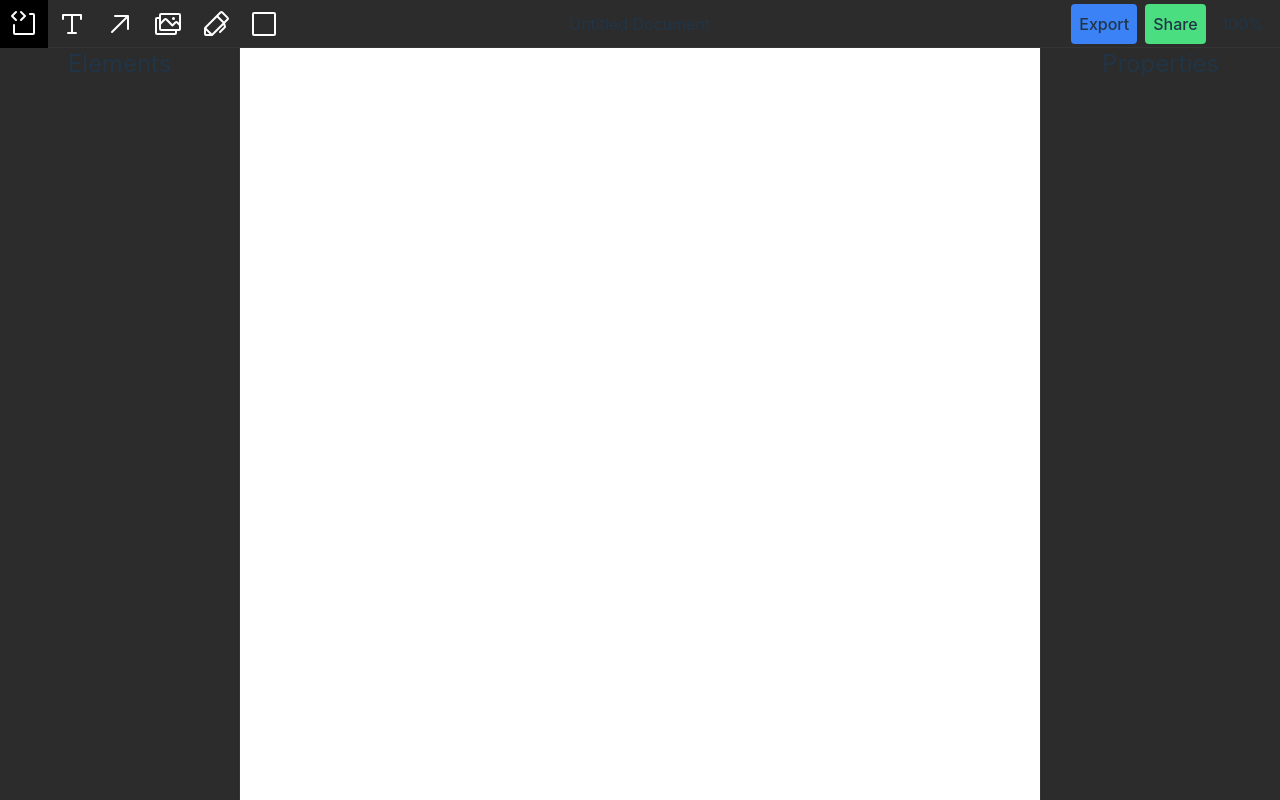
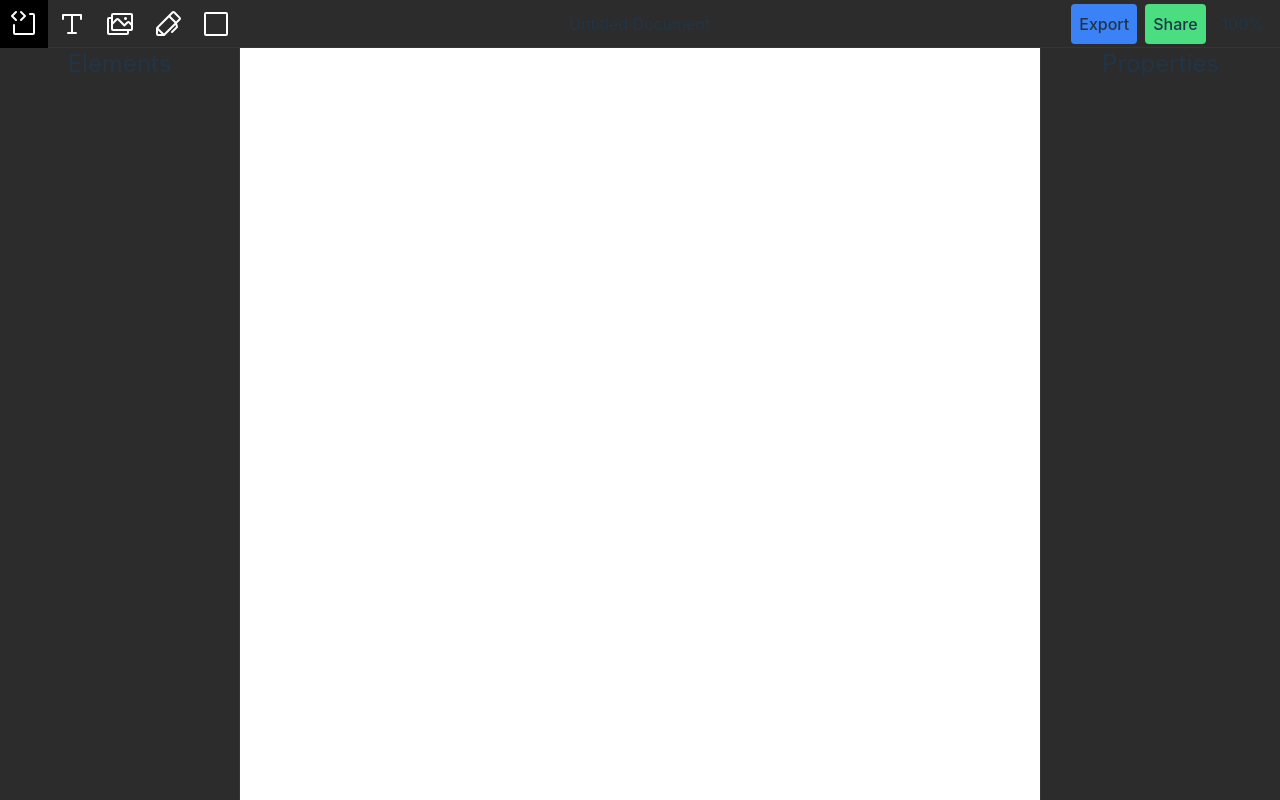
Before and after one commit to nikapadia/SuperSnippets, a React (Vite) app: page / in a window 1280 px wide. Built offline with nearby package versions, Linux system fonts and the light colour scheme.

Commit message:
button change
changed buttons to take input

```diff
--- a/src/components/toolbar/HoverDropdown.tsx
+++ b/src/components/toolbar/HoverDropdown.tsx
@@ -1,12 +1,16 @@
 import React, { useState } from 'react';
-import {ArrowUpRight} from "@phosphor-icons/react"
+import { CodeBlock, TextT, Images, Pen, Square } from "@phosphor-icons/react";
 
 
 
 
-function HoverDropdown() {
+interface HoverDropdownProps {
+    buttonType: string;
+}
+
+function HoverDropdown({ buttonType }: HoverDropdownProps) {
     const [isHovered, setIsHovered] = useState(false);
-
+    if (buttonType == "codeblock") {
         return (
             <div
                 className="dropdown-container"
@@ -14,17 +18,102 @@ function HoverDropdown() {
                 onMouseLeave={() => setIsHovered(false)}
             >
                 <div className="box-content h-8 w-8 p-2 hover:bg-black">
-                <ArrowUpRight width={32} height={32} color="#fff" />
+                    <CodeBlock width={32} height={32} color="#fff" />
                 </div>
                 {isHovered && (
                     <div className="dropdown">
-                    <button className ="dropdown-item">Arrow One</button>
-                    <button className = "dropdown-item">Arrow Two</button>
-                    <button className = "dropdown-item">Arrow Three</button>
+                        <button className="dropdown-item">Arrow One</button>
+                        <button className="dropdown-item">Arrow Two</button>
+                        <button className="dropdown-item">Arrow Three</button>
                     </div>
                 )}
             </div>
         );
     }
+    if (buttonType == "textt") {
+        return (
+            <div
+                className="dropdown-container"
+                onMouseEnter={() => setIsHovered(true)}
+                onMouseLeave={() => setIsHovered(false)}
+            >
+                <div className="box-content h-8 w-8 p-2 hover:bg-black">
+                    <TextT width={32} height={32} color="#fff" />
+                </div>
+                {isHovered && (
+                    <div className="dropdown">
+                        <button className="dropdown-item">Arrow One</button>
+                        <button className="dropdown-item">Arrow Two</button>
+                        <button className="dropdown-item">Arrow Three</button>
+                    </div>
+                )}
+            </div>
+        );
+
+    }
+    if (buttonType == "images") {
+        return (
+            <div
+                className="dropdown-container"
+                onMouseEnter={() => setIsHovered(true)}
+                onMouseLeave={() => setIsHovered(false)}
+            >
+                <div className="box-content h-8 w-8 p-2 hover:bg-black">
+                    <Images width={32} height={32} color="#fff" />
+                </div>
+                {isHovered && (
+                    <div className="dropdown">
+                        <button className="dropdown-item">Arrow One</button>
+                        <button className="dropdown-item">Arrow Two</button>
+                        <button className="dropdown-item">Arrow Three</button>
+                    </div>
+                )}
+            </div>
+        );
+
+    }
+    if (buttonType == "pen") {
+        return (
+            <div
+                className="dropdown-container"
+                onMouseEnter={() => setIsHovered(true)}
+                onMouseLeave={() => setIsHovered(false)}
+            >
+                <div className="box-content h-8 w-8 p-2 hover:bg-black">
+                    <Pen width={32} height={32} color="#fff" />
+                </div>
+                {isHovered && (
+                    <div className="dropdown">
+                        <button className="dropdown-item">Arrow One</button>
+                        <button className="dropdown-item">Arrow Two</button>
+                        <button className="dropdown-item">Arrow Three</button>
+                    </div>
+                )}
+            </div>
+        );
+
+    }
+    if (buttonType == "square") {
+        return (
+            <div
+                className="dropdown-container"
+                onMouseEnter={() => setIsHovered(true)}
+                onMouseLeave={() => setIsHovered(false)}
+            >
+                <div className="box-content h-8 w-8 p-2 hover:bg-black">
+                    <Square width={32} height={32} color="#fff" />
+                </div>
+                {isHovered && (
+                    <div className="dropdown">
+                        <button className="dropdown-item">Arrow One</button>
+                        <button className="dropdown-item">Arrow Two</button>
+                        <button className="dropdown-item">Arrow Three</button>
+                    </div>
+                )}
+            </div>
+        );
+
+    }
+}
 
 export default HoverDropdown;
--- a/src/components/toolbar/Toolbar.tsx
+++ b/src/components/toolbar/Toolbar.tsx
@@ -1,6 +1,6 @@
 import React from 'react';
 import './toolbar.css';
-import {CodeBlock, TextT, Images, Pen, Square } from "@phosphor-icons/react";
+import { CodeBlock, TextT, Images, Pen, Square } from "@phosphor-icons/react";
 import HoverDropdown from './HoverDropdown';
 
 function Toolbar() {
@@ -8,22 +8,11 @@ function Toolbar() {
     <>
       <div className="toolbar flex justify-between flex-row absolute box-border bg-core-grey z-10 inset-0 h-12 w-full">
         <div className="flex justify-start items-center relative h-full basis-1/3">
-          <div className="box-content h-8 w-8 p-2 hover:bg-black">
-            <CodeBlock width={32} height={32} color="#fff"/>
-          </div>
-          <div className="box-content h-8 w-8 p-2 hover:bg-black">
-            <TextT width={32} height={32} color="#fff"/>
-          </div>
-          <HoverDropdown />
-          <div className="box-content h-8 w-8 p-2 hover:bg-black">
-            <Images width={32} height={32} color="#fff"/>
-          </div>
-          <div className="box-content h-8 w-8 p-2 hover:bg-black">
-            <Pen width={32} height={32} color="#fff"/>
-          </div>
-          <div className="box-content h-8 w-8 p-2 hover:bg-black">
-            <Square width={32} height={32} color="#fff"/>
-          </div>
+          <HoverDropdown buttonType={"codeblock"} />
+          <HoverDropdown buttonType={"textt"} />
+          <HoverDropdown buttonType={"images"} />
+          <HoverDropdown buttonType={"pen"} />
+          <HoverDropdown buttonType={"square"}/>
         </div>
         <div className="flex justify-center items-center h-full basis-2/5">Untitled Document</div>
         <div className="flex justify-end items-center h-full gap-2 pr-2 basis-1/3">
--- a/src/components/toolbar/toolbar.css
+++ b/src/components/toolbar/toolbar.css
@@ -19,7 +19,7 @@
 .dropdown-item {
     padding: 0.5rem 1rem;
     cursor: pointer;
-    background-color: #b52020;
+    background-color: rgb(58, 58, 58);
     color: #fff;
     transition: background-color 0.25s;
 }
```
Lines whose indentation alone changed are shown as unchanged.
